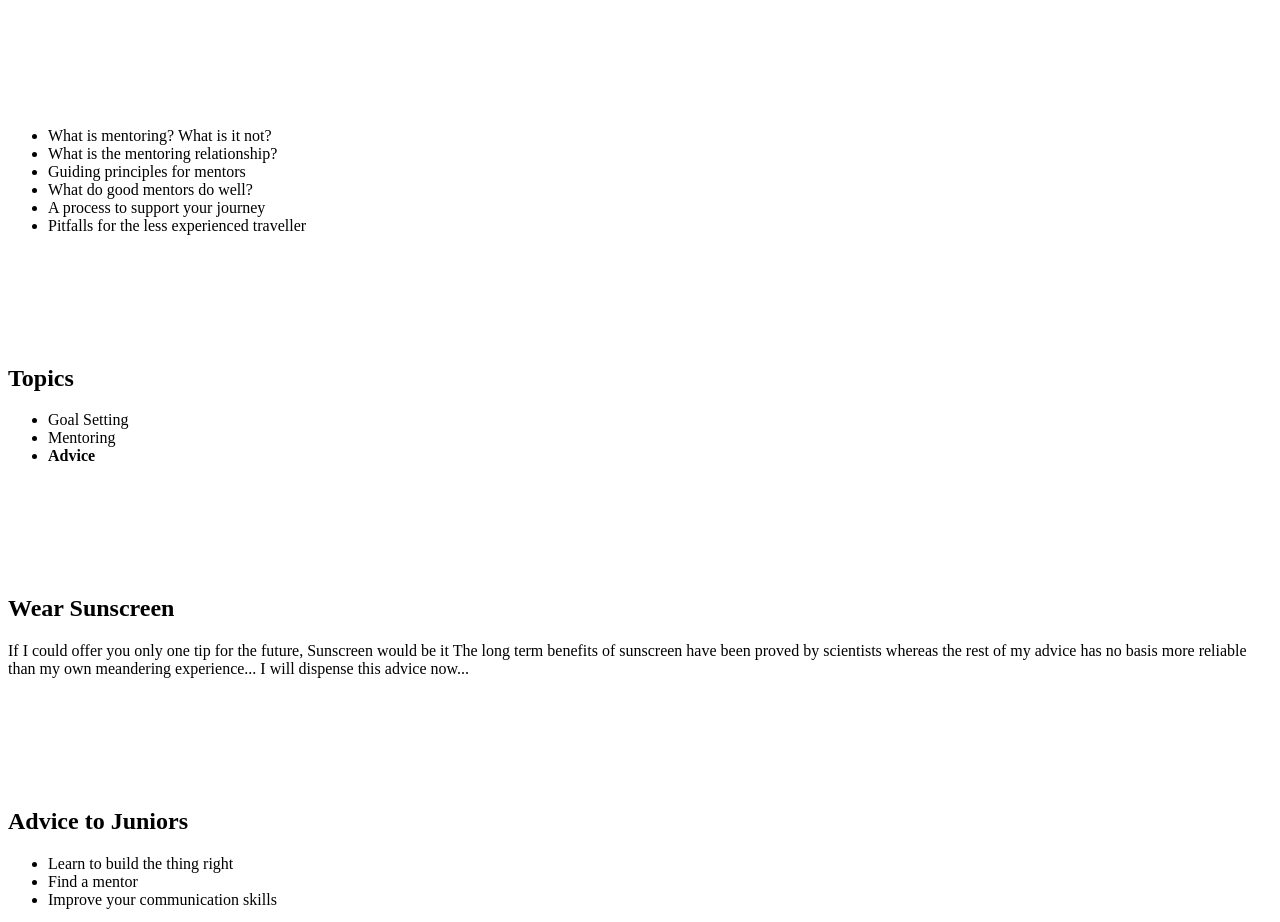
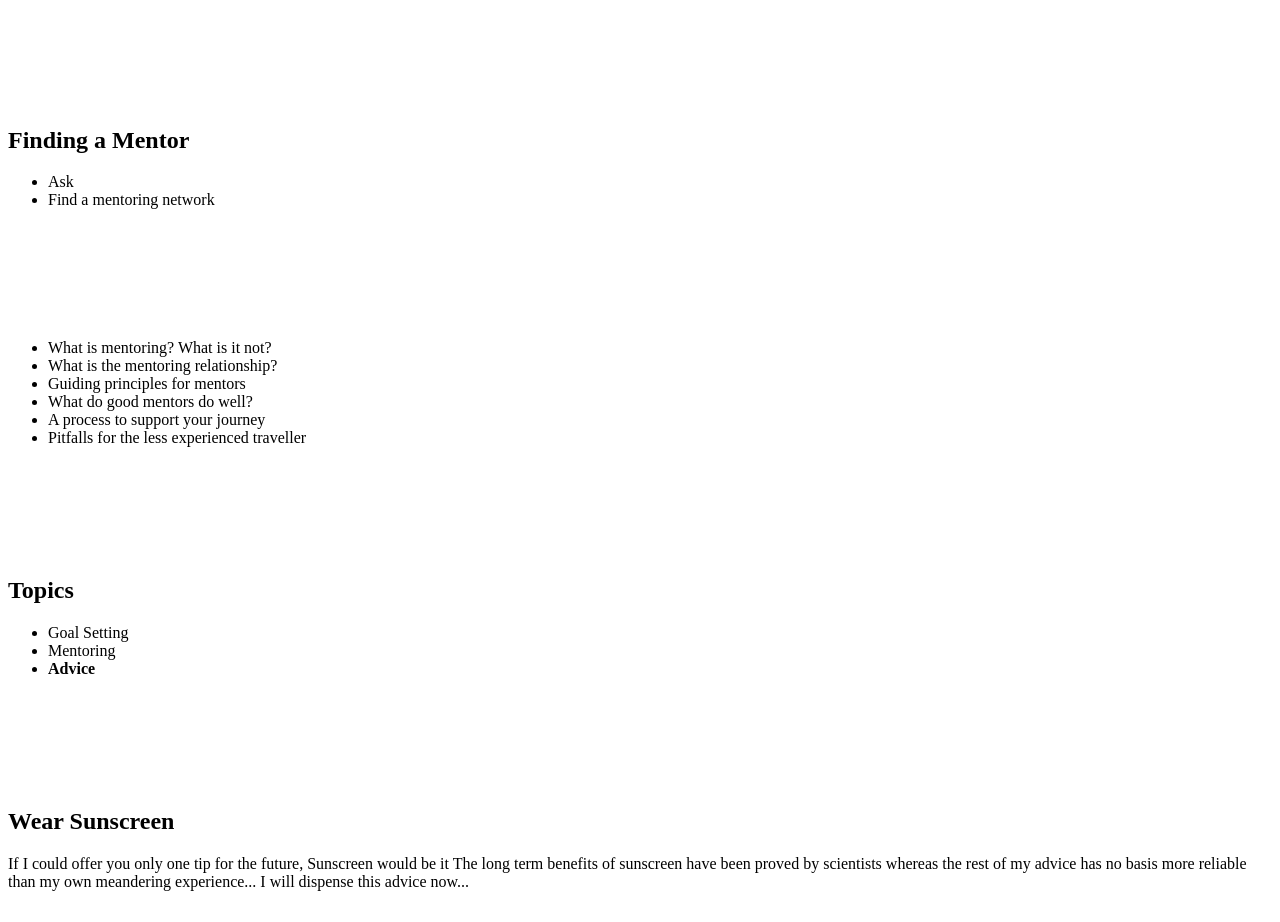
Before and after one commit to tumbarumba/careers-advice, a plain HTML site: page index.html in a window 1280 px wide. Shown: the part 4927-5849 px from the top of the page. Drawn offline with Linux system fonts and the light colour scheme.

Commit message:
Add section on finding a mentor

```diff
--- a/index.html
+++ b/index.html
@@ -284,6 +284,13 @@
                             <li class="fragment">They don't even need to know that they're your mentor</li>
                         </ul>
                     </section>
+                    <section id="findingamentor">
+                        <h2>Finding a Mentor</h2>
+                        <ul>
+                            <li class="fragment">Ask</li>
+                            <li class="fragment">Find a mentoring network</li>
+                        </ul>
+                    </section>
                     <section id="the-mentoring-manual"
                             data-background-image="images/the-mentoring-manual.jpg"
                             data-background-position="center"
```
